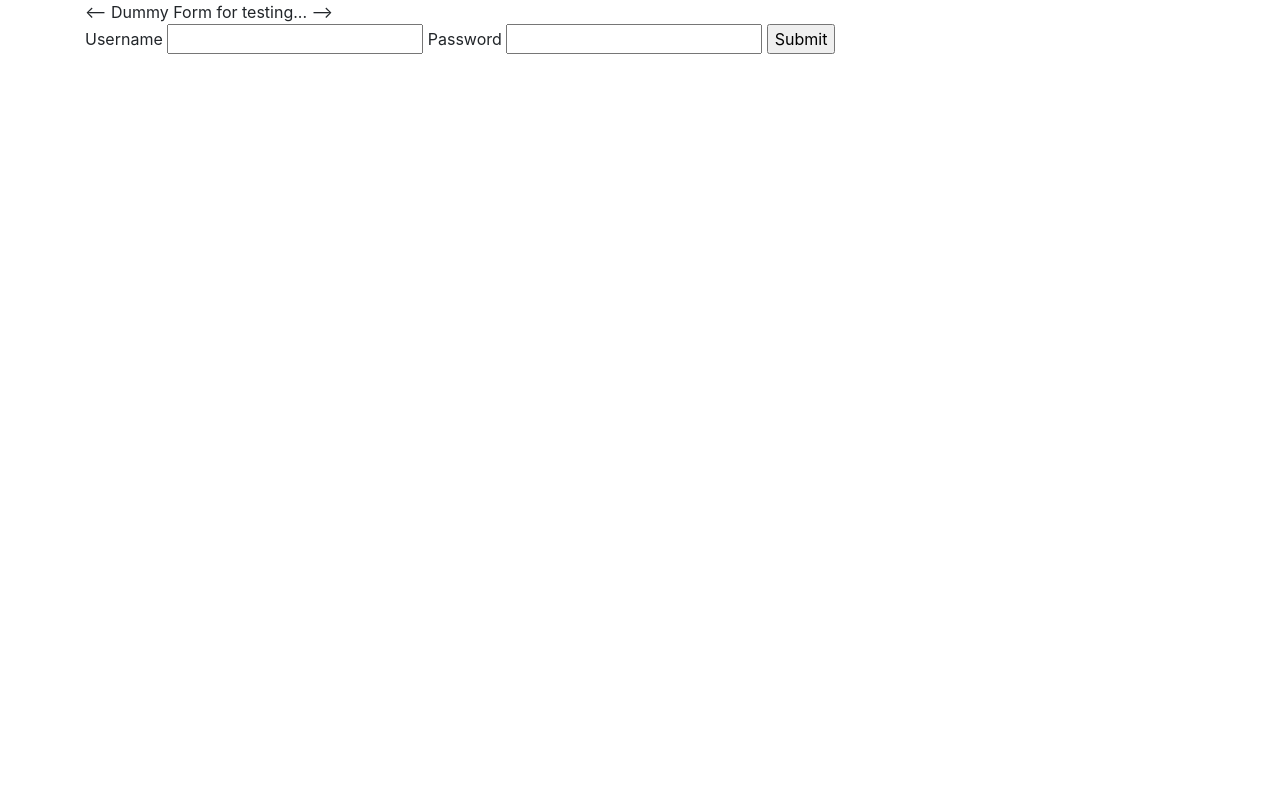
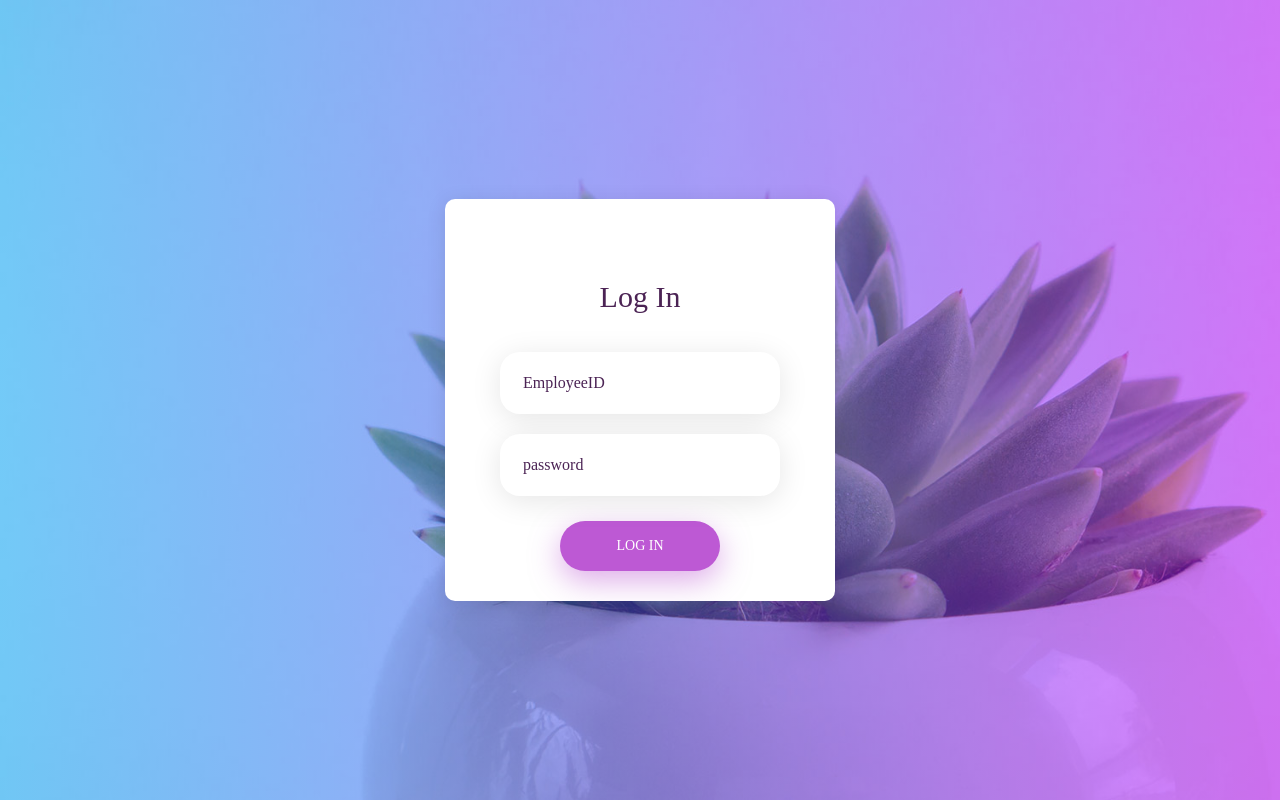
Before and after one commit to tejoyv/retailmanagement, a Flask app: page /login in a window 1280 px wide. Run offline with Flask 2, Linux system fonts and the light colour scheme; some libraries are stand-ins or nearby versions; some web fonts are replaced.

Commit message:
login form

```diff
--- a/application/templates/login.html
+++ b/application/templates/login.html
@@ -1,17 +1,107 @@
 {% extends 'layout.html' %}
 {% block content %}
-<-- Dummy Form for testing... -->
-<form action="" method="POST">
+
+<!-- Dummy Form for testing... -->
+<!-- <form action="" method="POST">
     {{ form.hidden_tag() }}
     {{ form.username.label }}
     {{ form.username }}
     {{ form.password.label }}
     {{ form.password }}
     {{ form.submit }}
+
     <div>
         {% for error in form.password.errors %}
             <span>{{ error }}</span>
         {% endfor %}
     </div>
+</form> -->
+
+
+<head>
+    <title>Log In</title>
+    <meta charset="UTF-8">
+    <meta name="viewport" content="width=device-width, initial-scale=1">
+
+    <!-- CSS Style Sheets -->
+<!--===============================================================================================-->
+    <link rel="icon" type="image/png" href="{{url_for('static', filename='login/images/icons/favicon.ico') }}"/>
+<!--===============================================================================================-->
+    <link rel="stylesheet" type="text/css" href="{{url_for('static',filename='login/vendor/bootstrap/css/bootstrap.min.css')}}">
+<!--===============================================================================================-->
+    <link rel="stylesheet" type="text/css" href="{{url_for('static',filename='login/fonts/font-awesome-4.7.0/css/font-awesome.min.css')}}">
+<!--===============================================================================================-->
+    <link rel="stylesheet" type="text/css" href="{{url_for('static',filename='login/fonts/iconic/css/material-design-iconic-font.min.css')}}">
+<!--===============================================================================================-->
+    <link rel="stylesheet" type="text/css" href="{{url_for('static',filename='login/vendor/animate/animate.css')}}">
+<!--===============================================================================================-->
+    <link rel="stylesheet" type="text/css" href="{{url_for('static',filename='login/vendor/css-hamburgers/hamburgers.min.css')}}">
+<!--===============================================================================================-->
+    <link rel="stylesheet" type="text/css" href="{{url_for('static',filename='login/vendor/animsition/css/animsition.min.css')}}">
+<!--===============================================================================================-->
+    <link rel="stylesheet" type="text/css" href="{{url_for('static',filename='login/vendor/select2/select2.min.css')}}">
+<!--===============================================================================================-->
+    <link rel="stylesheet" type="text/css" href="{{url_for('static',filename='login/vendor/daterangepicker/daterangepicker.css')}}">
+<!--===============================================================================================-->
+    <link rel="stylesheet" type="text/css" href="{{ url_for('static', filename='login/css/util.css') }}">
+    <link rel="stylesheet" type="text/css" href="{{ url_for('static', filename='login/css/main.css') }}">
+<!--===============================================================================================-->
+</head>
+<body style="background-image: url({{url_for('static',filename='login/images/bg-01.jpg')}}); background-size:cover;">
+
+
+    <div class="container-login100" >
+        <div class="wrap-login100 p-l-55 p-r-55 p-t-80 p-b-30">
+
+            <!-- Login Form -->
+            <form action="/" method="GET" class="login100-form validate-form">
+                <span class="login100-form-title p-b-37">
+                    Log In
+                </span>
+
+                <div class="wrap-input100 validate-input m-b-20" data-validate="Enter username">
+                    <input class="input100" type="text" name="username" placeholder="EmployeeID">
+                    <span class="focus-input100"></span>
+                </div>
+
+                <div class="wrap-input100 validate-input m-b-25" data-validate = "Enter password">
+                    <input class="input100" type="password" name="password" placeholder="password">
+                    <span class="focus-input100"></span>
+                </div>
+
+                <div class="container-login100-form-btn">
+                    <button type="submit" class="login100-form-btn">
+                        Log In
+                    </button>
+                </div>
+
             </form>
+
+
+        </div>
+    </div>
+
+
+
+    <div id="dropDownSelect1"></div>
+
+    <!-- Javascript Files -->
+<!--===============================================================================================-->
+    <script src="{{url_for('static',filename='login/vendor/jquery/jquery-3.2.1.min.js')}}"></script>
+<!--===============================================================================================-->
+    <script src="{{url_for('static',filename='login/vendor/animsition/js/animsition.min.js')}}"></script>
+<!--===============================================================================================-->
+    <script src="{{url_for('static',filename='login/vendor/bootstrap/js/popper.js')}}"></script>
+    <script src="{{url_for('static',filename='login/vendor/bootstrap/js/bootstrap.min.js') }}"></script>
+<!--===============================================================================================-->
+    <script src="{{url_for('static',filename='login/vendor/select2/select2.min.js') }}"></script>
+<!--===============================================================================================-->
+    <script src="{{url_for('static',filename='login/vendor/daterangepicker/moment.min.js') }}"></script>
+    <script src="{{url_for('static',filename='login/vendor/daterangepicker/daterangepicker.js') }}"></script>
+<!--===============================================================================================-->
+    <script src="{{url_for('static',filename='login/vendor/countdowntime/countdowntime.js') }}"></script>
+<!--===============================================================================================-->
+    <script src="{{url_for('static',filename='login/js/main.js') }}></script>
+
+</body>
 {% endblock content %}
```
Lines whose indentation alone changed are shown as unchanged.
